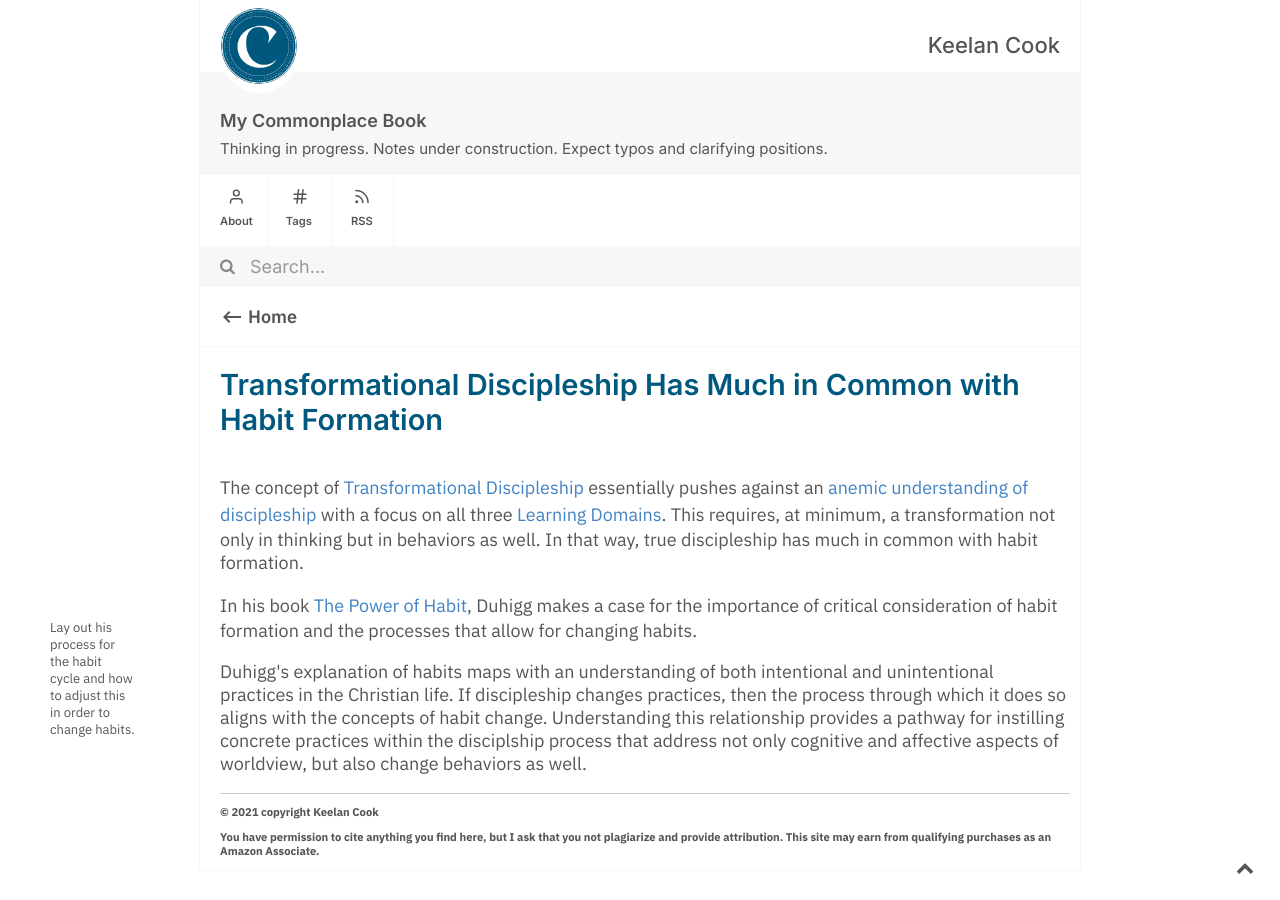
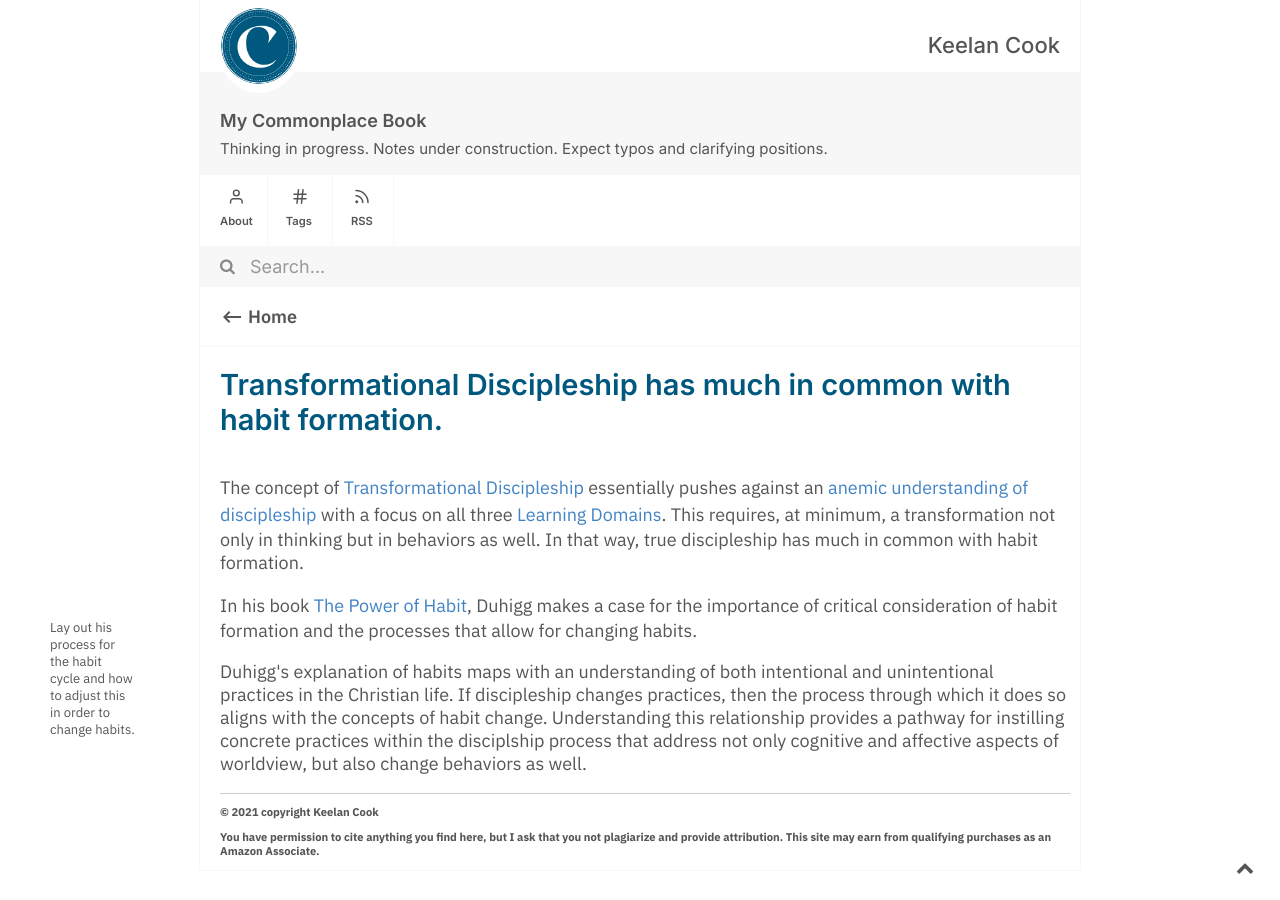
Before and after one commit to keelancook/notebook, a Jekyll site: the page built from _notes/Transformational Discipleship has Much in Common with Habit Formation.md, in a window 1280 px wide. Built offline with Jekyll 4.4.1, drawn with Linux system fonts in a browser that asks for light colours; part of the change alters nothing that is shown.

```diff
--- a/_notes/Transformational Discipleship has Much in Common with Habit Formation.md
+++ b/_notes/Transformational Discipleship has Much in Common with Habit Formation.md
@@ -1,8 +1,9 @@
 ---
-title: Transformational Discipleship Has Much in Common with Habit Formation
+title: Transformational Discipleship has much in common with habit formation.
 author: Keelan Cook
 season: winter
-created: 2021-03-11
+created: 2021-03-11T00:00:00-06:00
+modified: 2021-03-16T19:02:58-05:00
 ---
 
 The concept of [[Transformational Discipleship]] essentially pushes against an [anemic understanding of discipleship](https://keelancook.com/2016/08/05/is-our-understanding-of-discipleship-anemic/) with a focus on all three [[Learning Domains]]. This requires, at minimum, a transformation not only in thinking but in behaviors as well. In that way, true discipleship has much in common with habit formation.
```
